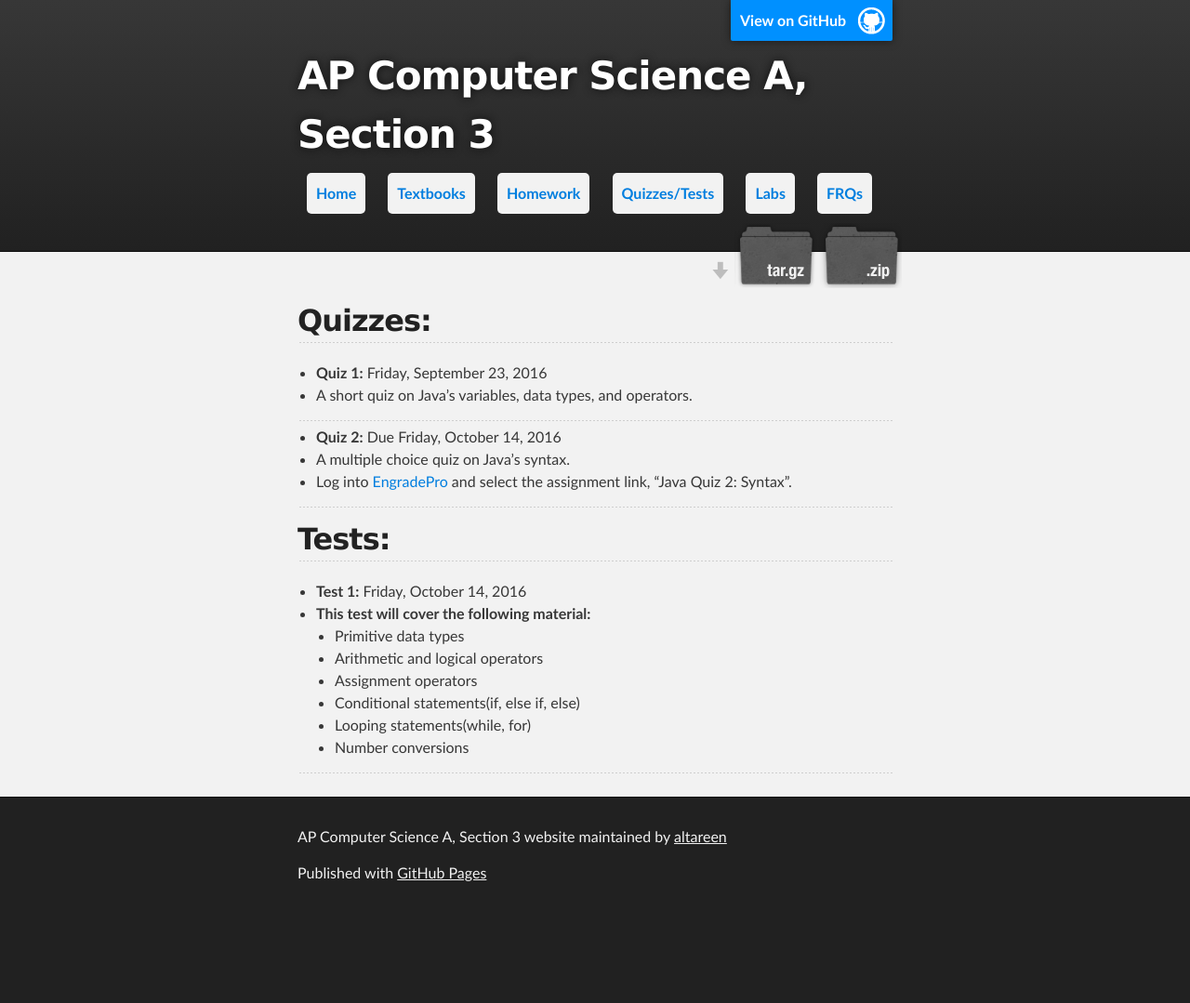
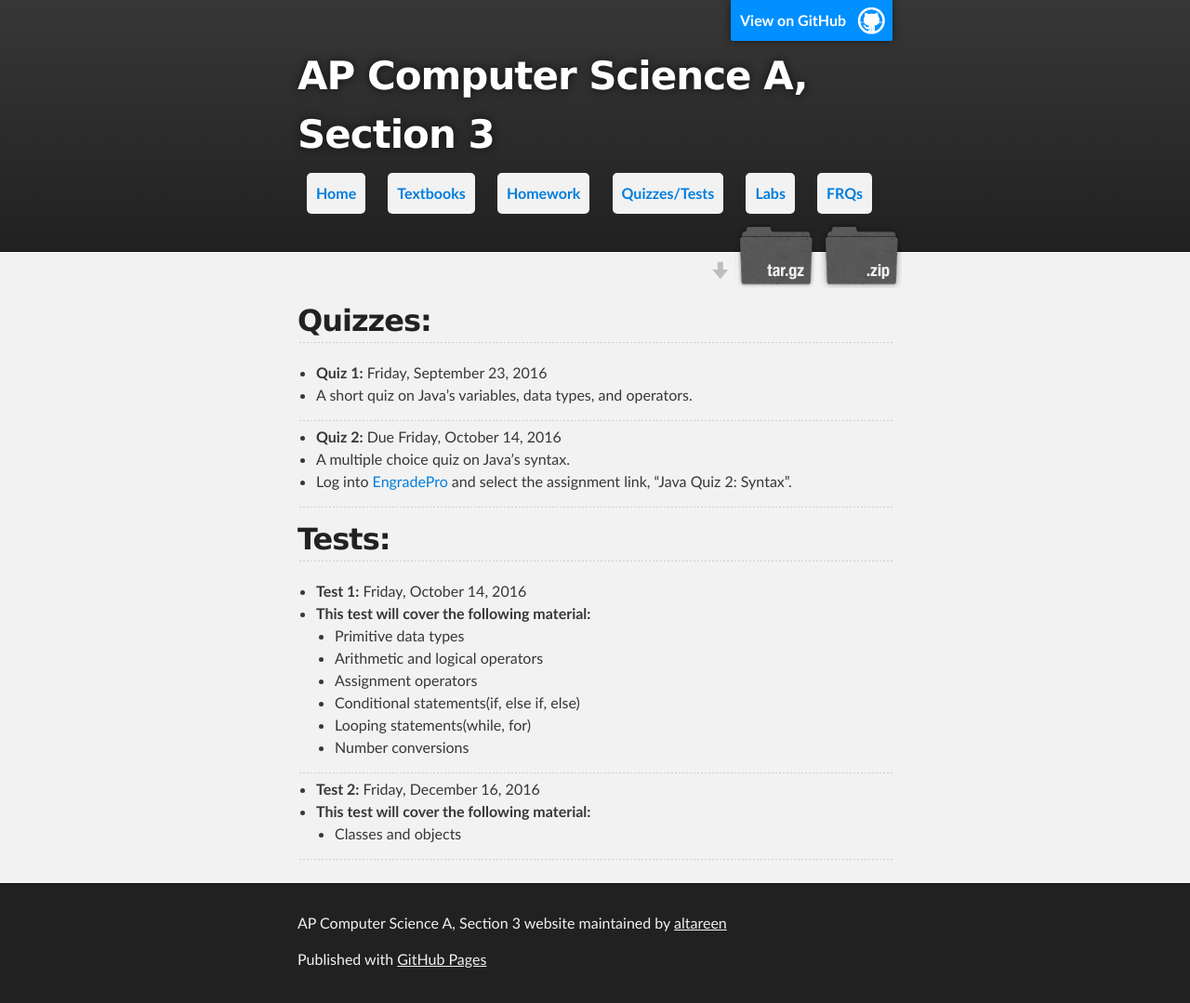
Before and after one commit to ynot1609/apcompsci3, a Jekyll site: the page built from quizzestests/index.md, in a window 1280 px wide. Shown: the whole page at 93% size. Built offline with Jekyll 4.4.1, drawn with Linux system fonts in a browser that asks for light colours; before the commit the page ends 986 px from its top, so only the background shows below that.

Commit message:
Added t2

```diff
--- a/quizzestests/index.md
+++ b/quizzestests/index.md
@@ -29,6 +29,12 @@ link, "Java Quiz 2: Syntax".
 
 ---
 
++ **Test 2:** Friday, December 16, 2016
++ **This test will cover the following material:**
+  + Classes and objects
+
+---
+
 <!--
 + **Test 1:** Thursday, October 15, 2015
 + **This test will cover the following material:** Barron's Textbook, Chapter 1. Blue Pelican Textbook, Lessons 1, 2, 4, 8, 9, 11, 14.
```
